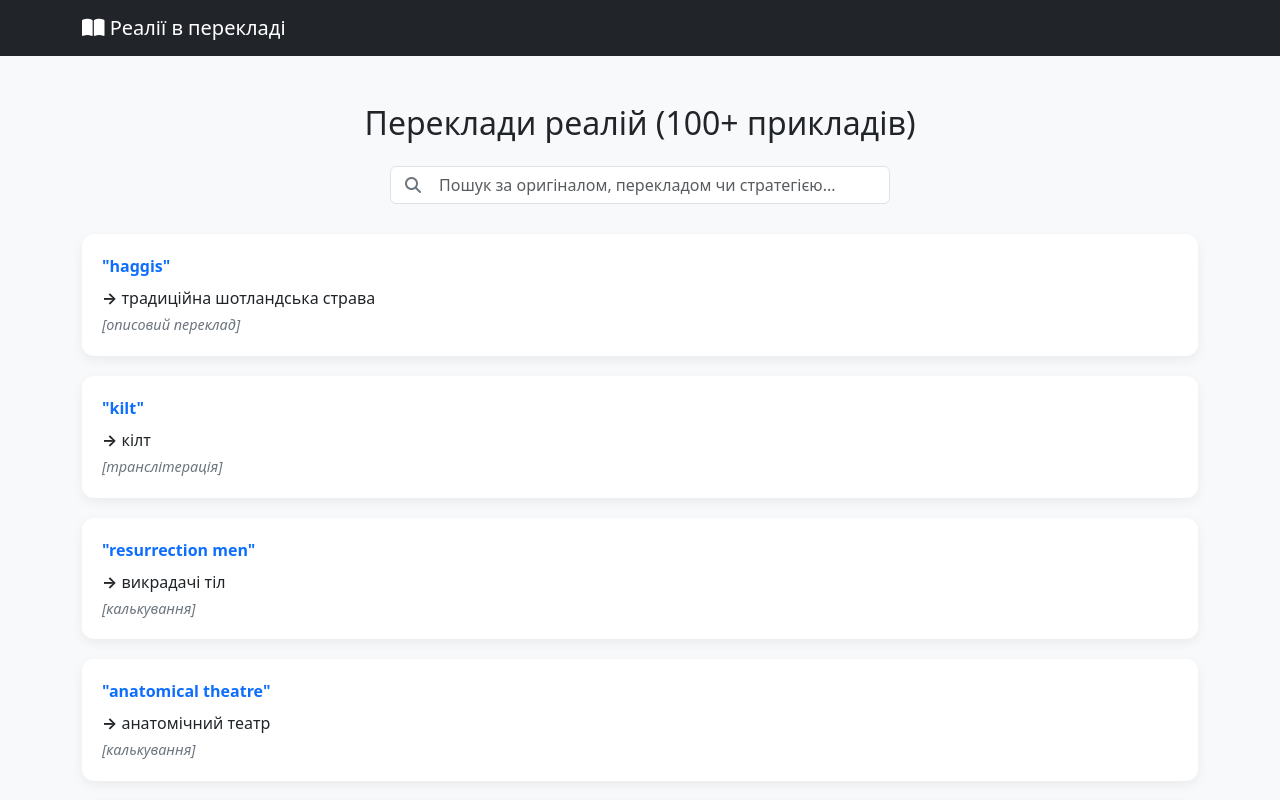
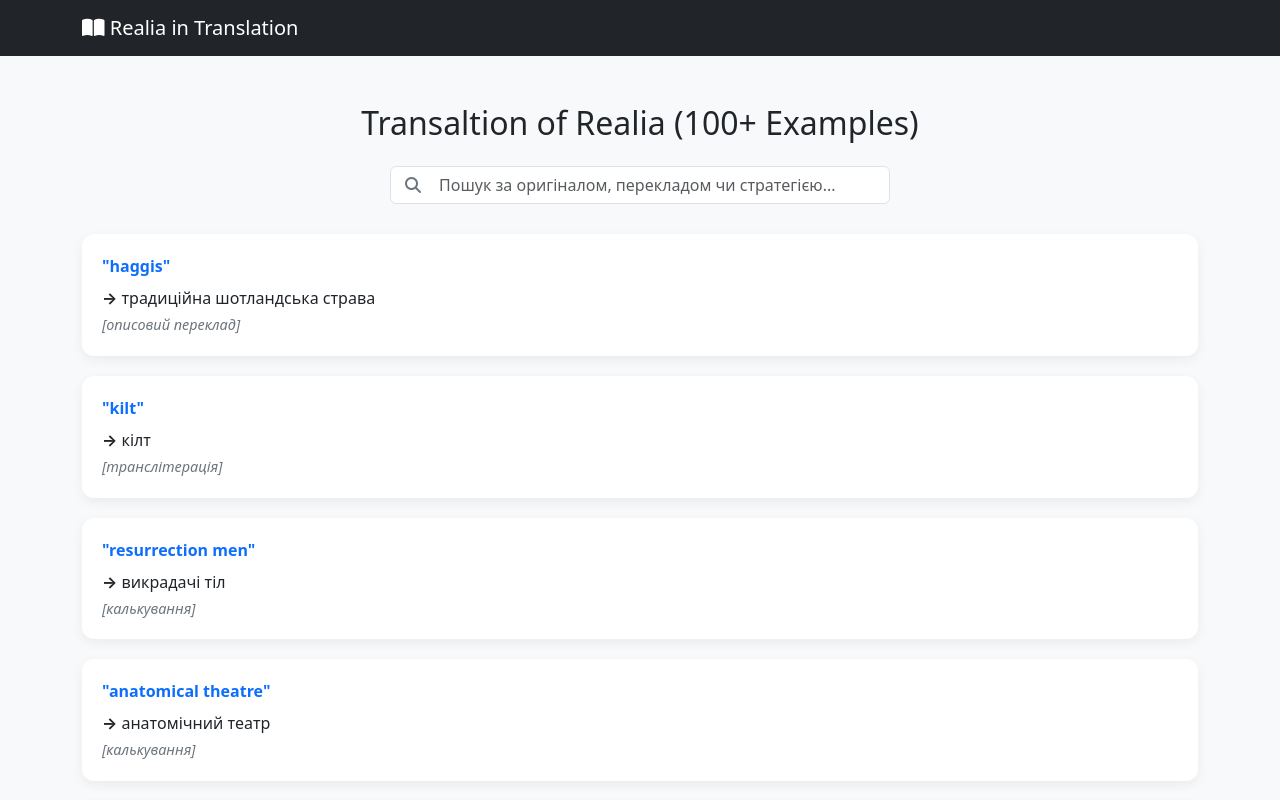
Before and after one commit to domenica511/Anatomy3, a plain HTML site: page translation.html in a window 1280 px wide. Shown: the top 800 px of the page. Drawn offline with nearby package versions, Linux system fonts and the light colour scheme.

Commit message:
Update translation.html

```diff
--- a/translation.html
+++ b/translation.html
@@ -3,7 +3,7 @@
 <head>
     <meta charset="UTF-8">
     <meta name="viewport" content="width=device-width, initial-scale=1.0">
-    <title>Переклади реалій</title>
+    <title>Translation of Realia</title>
     <link href="https://cdn.jsdelivr.net/npm/bootstrap@5.3.3/dist/css/bootstrap.min.css" rel="stylesheet">
     <link href="https://cdnjs.cloudflare.com/ajax/libs/font-awesome/6.5.0/css/all.min.css" rel="stylesheet">
     <link href="https://cdn.jsdelivr.net/npm/aos@2.3.4/dist/aos.css" rel="stylesheet">
@@ -34,7 +34,7 @@
 
 <nav class="navbar navbar-expand-lg navbar-dark bg-dark sticky-top">
     <div class="container">
-        <a class="navbar-brand" href="index.html"><i class="fas fa-book-open"></i> Реалії в перекладі</a>
+        <a class="navbar-brand" href="index.html"><i class="fas fa-book-open"></i> Realia in Translation</a>
         <div class="ms-auto d-flex align-items-center">
             <i class="fas fa-moon theme-toggle" id="themeToggle"></i>
         </div>
@@ -42,7 +42,7 @@
 </nav>
 
 <div class="container my-5">
-    <h2 class="text-center mb-4" data-aos="fade-up">Переклади реалій (100+ прикладів)</h2>
+    <h2 class="text-center mb-4" data-aos="fade-up">Transaltion of Realia (100+ Examples)</h2>
     <div class="search-container" data-aos="fade-up" data-aos-delay="100">
         <i class="fas fa-search search-icon"></i>
         <input type="text" id="searchInput" class="form-control ps-5" placeholder="Пошук за оригіналом, перекладом чи стратегією...">
@@ -190,4 +190,5 @@
     loadTranslations();
 </script>
 </body>
+
 </html>
```
